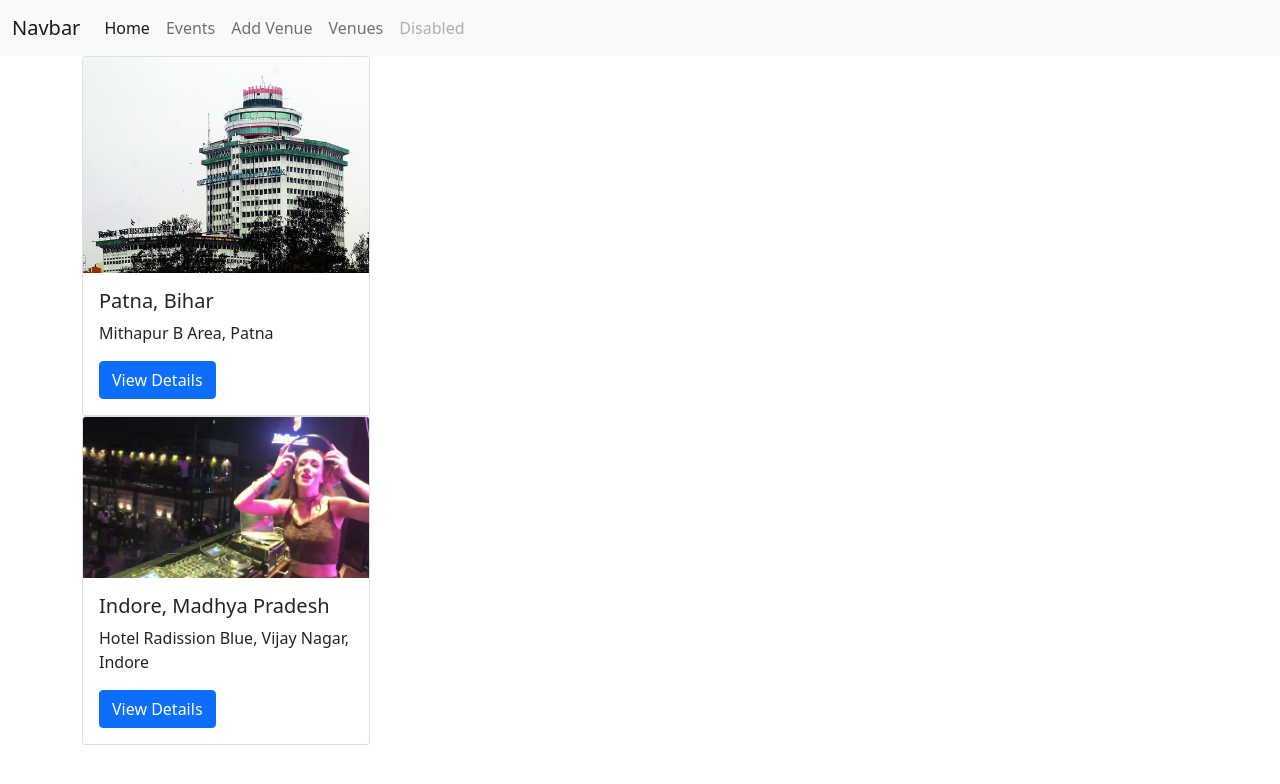
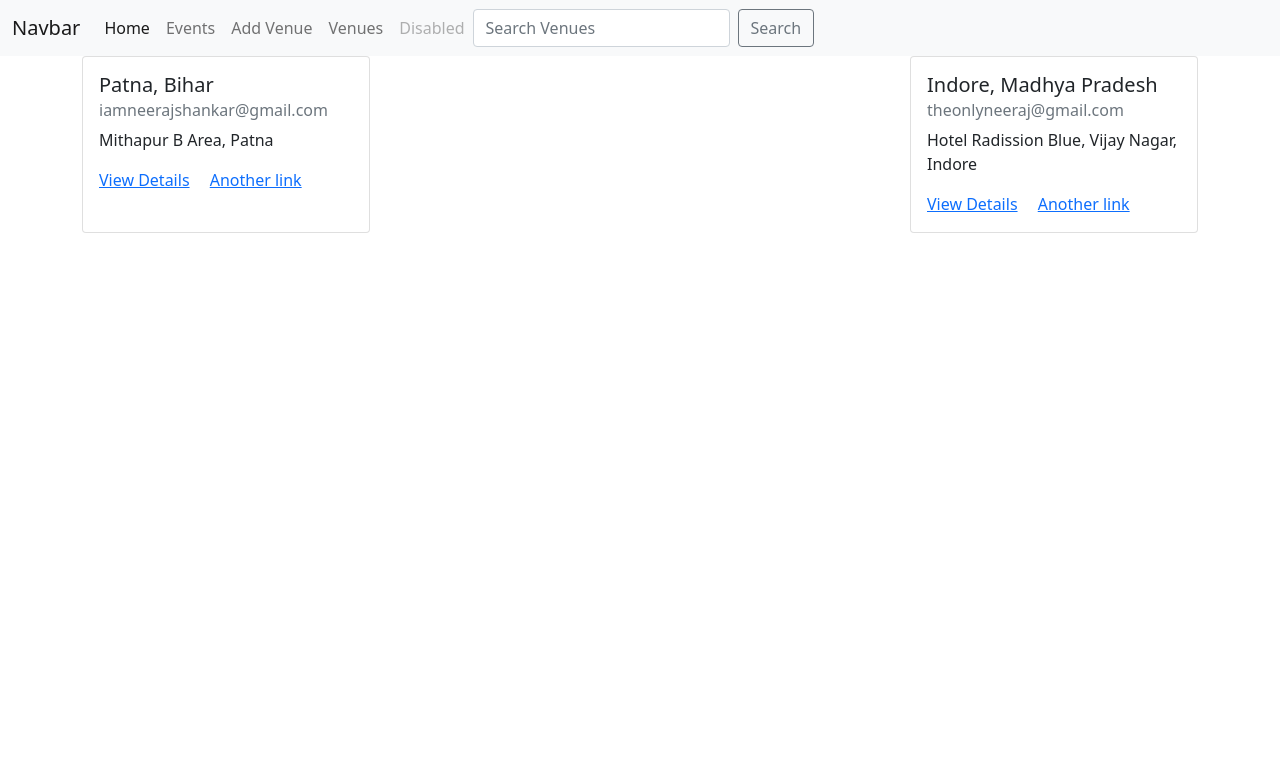
Before and after one commit to iamneerajshankar/Django-EventMangament, a Django app: page /list_venues in a window 1280 px wide. Shown: the top 784 px of the page. Run offline with Django 3.2, Linux system fonts and the light colour scheme; data comes from the database, SQL or seed files in the repository; both versions use the stored data as it was before the commit.

Commit message:
added search option

```diff
--- a/events/form.py
+++ b/events/form.py
@@ -7,4 +7,4 @@ class VenueForm(ModelForm):
     class Meta:
 
         model = Venue
-        fields = ('venue_place', 'venue_image', 'address', 'zip_code', 'phone', 'web_address', 'email_address')
+        fields = ('venue_place', 'address', 'zip_code', 'phone', 'web_address', 'email_address')
--- a/events/models.py
+++ b/events/models.py
@@ -7,7 +7,6 @@ from django.db.models.deletion import SET, SET_NULL
 
 class Venue(models.Model):
     venue_place = models.CharField('Place of Event', max_length=200)
-    venue_image = models.ImageField('Venue Picture',upload_to='pics')
     address = models.CharField('Venue Address', max_length=200)
     zip_code = models.CharField('Zip Code', max_length=100)
     phone = models.CharField('Contact Number', max_length=100)
--- a/events/urls.py
+++ b/events/urls.py
@@ -6,5 +6,6 @@ urlpatterns = [
     path('add-venue', views.add_venue, name = "add-venue"),
     path('list_venues', views.list_venues, name='list-venues'),
     path('show_venue_details/<venue_id>', views.show_venue, name="show-venue"),
+    path('searched-venues', views.search_venue, name="search-venue"),
 
 ]
--- a/events/views.py
+++ b/events/views.py
@@ -2,8 +2,18 @@ from django.shortcuts import render
 from events import form
 from events.form import VenueForm
 from events.models import Event, MyClubUser, Venue
-from django.http import HttpResponseRedirect
+from django.http import HttpResponseRedirect,HttpResponse
 # Create your views here.
+
+def search_venue(request):
+    if request.method == 'POST':
+        searched = request.POST['searched']
+        venues = Venue.objects.filter(venue_place__contains= searched)
+        return render(request, 'search_venues.html', {'searched' : searched, 'venues': venues})
+
+    else:
+        return render(request, 'search_venues.html')
+
 
 # views for list of venues
 def list_venues(request):
@@ -22,7 +32,7 @@ def add_venue(request):
         modelForm = VenueForm(request.POST)
         if modelForm.is_valid():
             modelForm.save()
-            return HttpResponseRedirect('/add_venue?submitted=True')
+            return render(request, 'success.html')
 
     else:
         modelForm = VenueForm
--- a/templates/base.html
+++ b/templates/base.html
@@ -36,6 +36,11 @@
           <a class="nav-link disabled">Disabled</a>
         </li>
       </ul>
+      <form class="d-flex" method=POST action="{% url 'search-venue'%}">
+        {% csrf_token %}
+        <input class="form-control me-2" type="search" placeholder="Search Venues" name ="searched"aria-label="Search">
+        <button class="btn btn-outline-secondary" type="submit">Search</button>
+      </form>
     </div>
   </div>
 </nav>
--- a/templates/venue-list.html
+++ b/templates/venue-list.html
@@ -2,16 +2,20 @@
 
 {% block body%}
 
-<div class="container">
+<div class="container" style="display: flex; flex-flow: row wrap;
+  align-content: space-between;
+  justify-content: space-between;">
 {% for venue in venue_list%}
-    <div class="card" style="width: 18rem;">
-  <img src="{{venue.venue_image.url}}" class="card-img-top" alt="...">
+<div class="card" style="width: 18rem;">
   <div class="card-body">
     <h5 class="card-title">{{venue.venue_place}}</h5>
+    <h6 class="card-subtitle mb-2 text-muted">{{venue.email_address}}</h6>
     <p class="card-text">{{venue.address}}</p>
-    <a href="{% url 'show-venue' venue.id%}" class="btn btn-primary">View Details</a>
+    <a href="{% url 'show-venue' venue.id%}" class="card-link">View Details</a>
+    <a href="#" class="card-link">Another link</a>
   </div>
 </div>
 {% endfor %}
+
 </div>
 {% endblock body%}
```
Also changed, not shown: templates/search_venues.html (added, +17 -0 lines), templates/success.html (added, +12 -0 lines), db.sqlite3, events/migrations/0006_remove_venue_venue_image.py (added).
